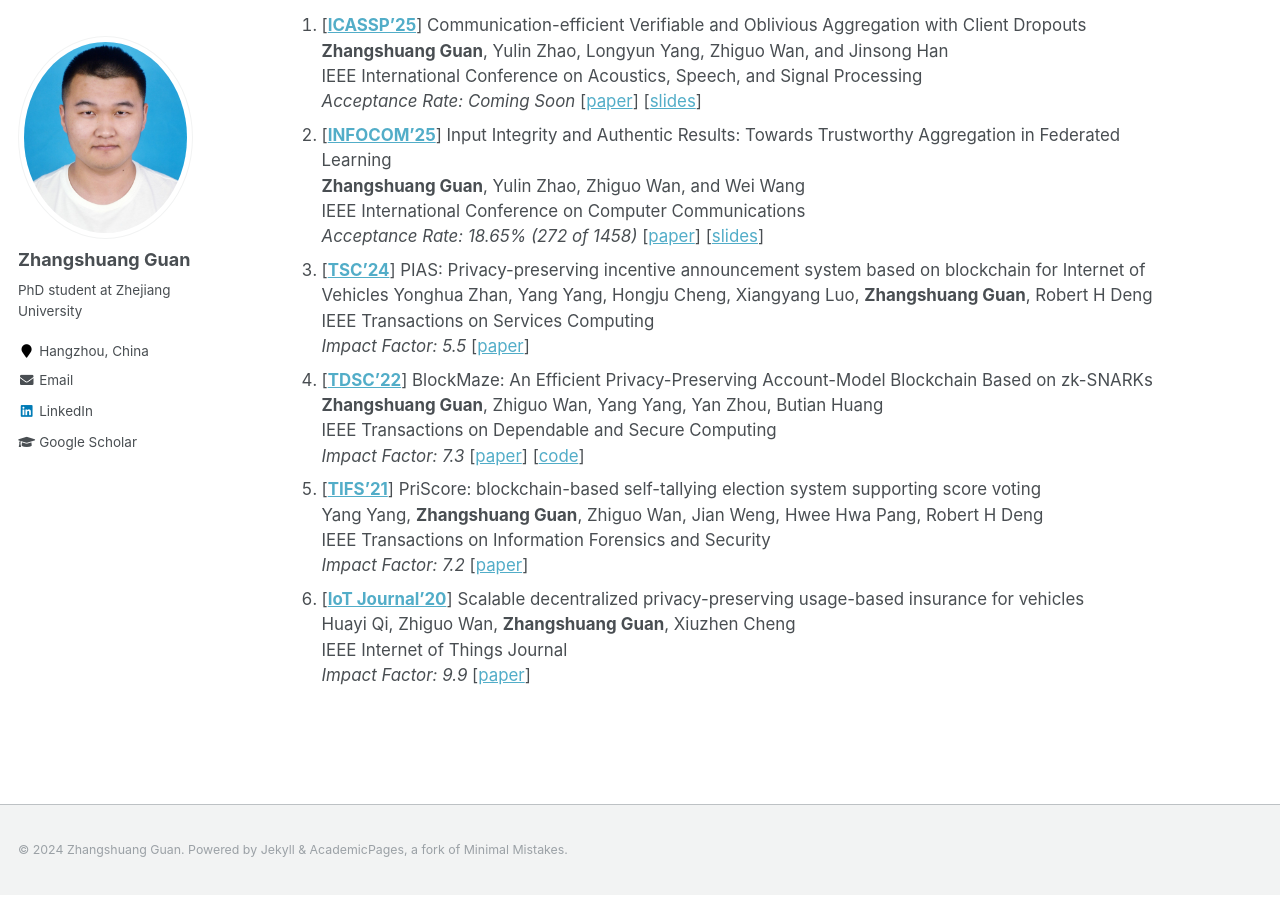
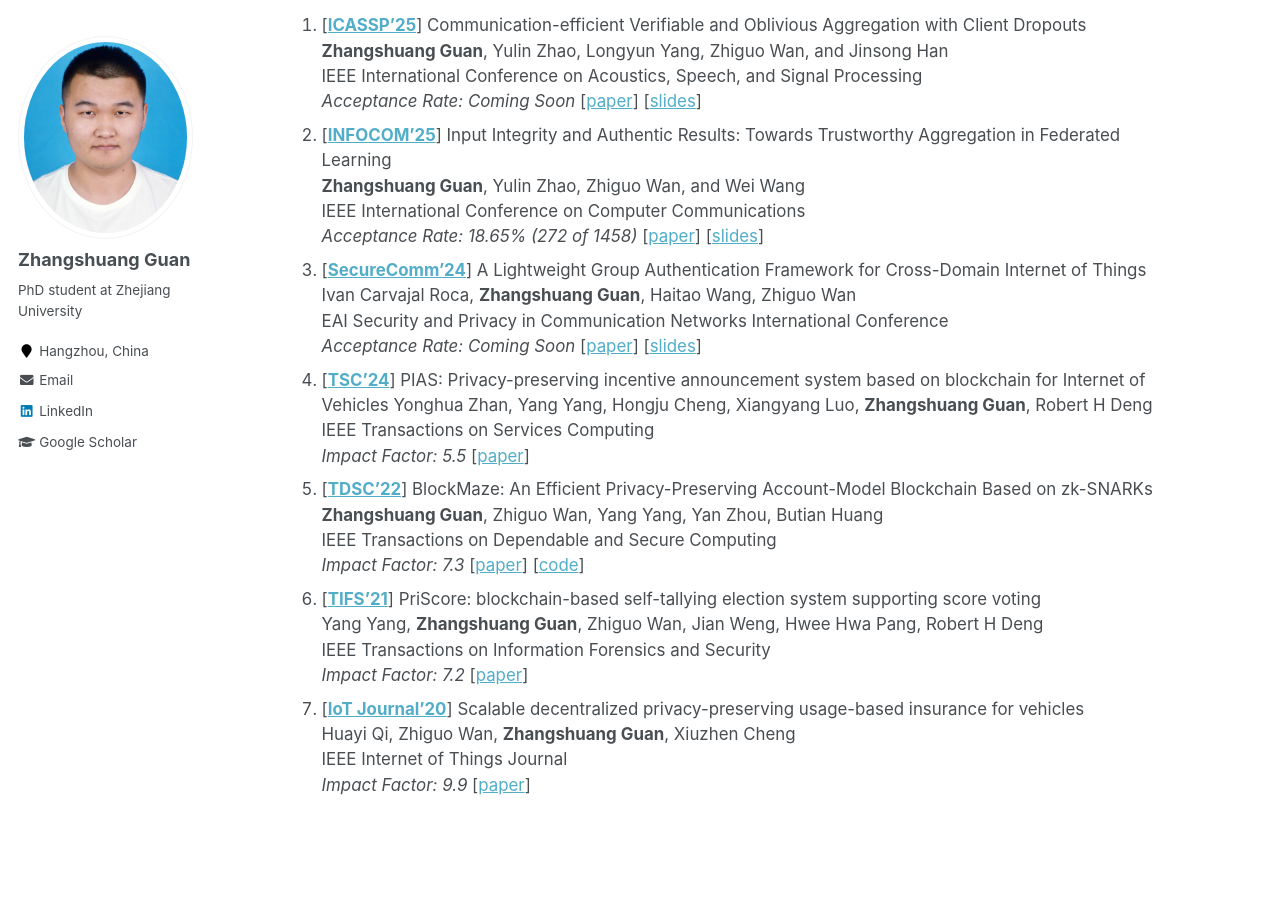
Before and after one commit to Agzs/Agzs.github.io, a Jekyll site: the page built from _pages/about.md, in a window 1280 px wide and 900 px high, scrolled down 526 px. Built offline with Jekyll 4.4.1, drawn with Linux system fonts in a browser that asks for light colours.

Commit message:
Update about.md

```diff
--- a/_pages/about.md
+++ b/_pages/about.md
@@ -28,6 +28,10 @@ My research interests include ***Distributed security/privacy*** and ***Applied
    **Zhangshuang Guan**, Yulin Zhao, Zhiguo Wan, and Wei Wang
    IEEE International Conference on Computer Communications
    *Acceptance Rate: 18.65% (272 of 1458)* [[paper]()] [[slides]()]
+1. [**[SecureComm'24](https://securecomm.eai-conferences.org/2024/)**] A Lightweight Group Authentication Framework for Cross-Domain Internet of Things <br>
+   Ivan Carvajal Roca, **Zhangshuang Guan**, Haitao Wang, Zhiguo Wan <br>
+   EAI Security and Privacy in Communication Networks International Conference  <br>
+   *Acceptance Rate: Coming Soon* [[paper]()] [[slides]()]
 1. [**[TSC'24](https://ieeexplore.ieee.org/xpl/RecentIssue.jsp?punumber=4629386)**] PIAS: Privacy-preserving incentive announcement system based on blockchain for Internet of Vehicles
    Yonghua Zhan, Yang Yang, Hongju Cheng, Xiangyang Luo, **Zhangshuang Guan**, Robert H Deng
    IEEE Transactions on Services Computing
```
